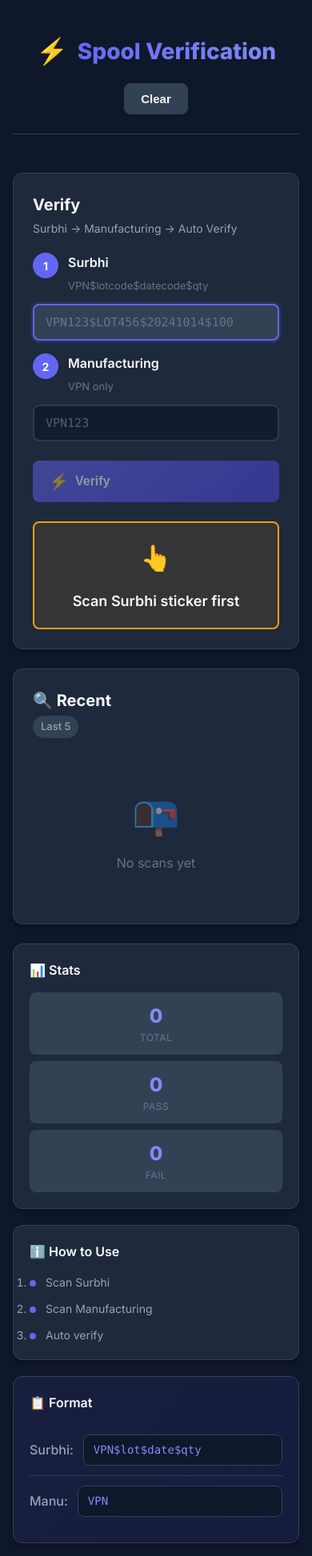
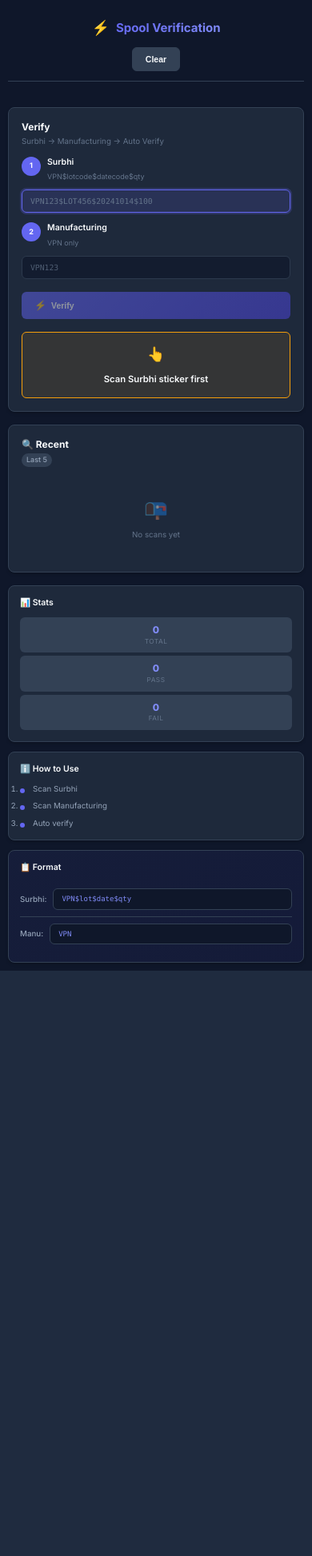
Before and after one commit to vipinkumar1997/Spool-Verfication, a Flask app: page / in a window 390 px wide. Shown: the whole page at 80% size. After the commit the page ends 1214 px from the top, so only its background shows below. Run offline with Flask 3, Linux system fonts and the light colour scheme; data that the repository does not hold is empty.

Commit message:
Fix: Reduce overall page zoom and font sizes
- Reduced base font size from 16px to 14px
- Smaller padding and margins throughout
- Compact card sizes
- Reduced input field sizes
- Smaller button sizes
- Tighter grid gaps
- Responsive font size scaling for mobile
- Better spacing for small screens

Closes #10

```diff
--- a/static/style.css
+++ b/static/style.css
@@ -13,11 +13,11 @@
     --text-secondary: #94a3b8;
     --text-muted: #64748b;
     --border: #334155;
-    --shadow: 0 4px 6px -1px rgba(0, 0, 0, 0.3);
-    --shadow-lg: 0 10px 15px -3px rgba(0, 0, 0, 0.4);
-    --radius: 12px;
-    --radius-sm: 8px;
-    --transition: all 0.2s ease;
+    --shadow: 0 2px 4px -1px rgba(0, 0, 0, 0.3);
+    --shadow-lg: 0 4px 6px -1px rgba(0, 0, 0, 0.4);
+    --radius: 8px;
+    --radius-sm: 6px;
+    --transition: all 0.15s ease;
 }
 
 /* ===== Reset & Base ===== */
@@ -27,22 +27,28 @@
     box-sizing: border-box;
 }
 
-html, body {
-    height: 100%;
+html {
+    font-size: 14px;
+}
+
+body {
+    min-height: 100vh;
     font-family: 'Inter', -apple-system, BlinkMacSystemFont, 'Segoe UI', sans-serif;
     background: var(--bg);
     color: var(--text);
-    line-height: 1.5;
+    line-height: 1.4;
+    -webkit-font-smoothing: antialiased;
+    -moz-osx-font-smoothing: grayscale;
 }
 
 /* ===== App Container ===== */
 .app-container {
     display: grid;
-    grid-template-columns: 1fr 300px;
-    gap: 24px;
+    grid-template-columns: 1fr 280px;
+    gap: 16px;
     min-height: 100vh;
-    padding: 24px;
-    max-width: 1400px;
+    padding: 16px;
+    max-width: 1200px;
     margin: 0 auto;
 }
 
@@ -52,44 +58,39 @@ html, body {
     display: flex;
     justify-content: space-between;
     align-items: center;
-    padding: 24px 0;
+    padding: 12px 0;
     border-bottom: 1px solid var(--border);
-    margin-bottom: 24px;
+    margin-bottom: 16px;
 }
 
 .logo {
     display: flex;
     align-items: center;
-    gap: 12px;
+    gap: 8px;
 }
 
 .logo-icon {
-    font-size: 2rem;
+    font-size: 1.5rem;
 }
 
 .logo h1 {
-    font-size: 1.75rem;
-    font-weight: 800;
+    font-size: 1.25rem;
+    font-weight: 700;
     background: linear-gradient(135deg, var(--primary), var(--primary-light));
     -webkit-background-clip: text;
     -webkit-text-fill-color: transparent;
     background-clip: text;
 }
 
-.header-actions {
-    display: flex;
-    gap: 12px;
-}
-
 /* ===== Buttons ===== */
 .btn {
     display: inline-flex;
     align-items: center;
-    gap: 8px;
-    padding: 10px 20px;
+    gap: 6px;
+    padding: 8px 16px;
     border: none;
     border-radius: var(--radius-sm);
-    font-size: 0.9375rem;
+    font-size: 0.875rem;
     font-weight: 600;
     cursor: pointer;
     transition: var(--transition);
@@ -106,7 +107,7 @@ html, body {
 }
 
 .btn-primary:hover:not(:disabled) {
-    transform: translateY(-2px);
+    transform: translateY(-1px);
     box-shadow: var(--shadow-lg);
 }
 
@@ -122,19 +123,19 @@ html, body {
 
 .btn-verify {
     width: 100%;
-    padding: 16px 24px;
-    font-size: 1.125rem;
-    margin-top: 24px;
+    padding: 12px 20px;
+    font-size: 0.9375rem;
+    margin-top: 16px;
 }
 
 .btn-icon {
-    font-size: 1.25rem;
+    font-size: 1rem;
 }
 
 /* ===== Main Content ===== */
 .main-content {
     display: grid;
-    gap: 24px;
+    gap: 16px;
 }
 
 /* ===== Cards ===== */
@@ -144,69 +145,69 @@ html, body {
     background: var(--bg-secondary);
     border: 1px solid var(--border);
     border-radius: var(--radius);
-    padding: 24px;
+    padding: 16px;
     box-shadow: var(--shadow);
 }
 
 .card-header {
-    margin-bottom: 20px;
+    margin-bottom: 12px;
 }
 
 .card-header h2 {
-    font-size: 1.25rem;
+    font-size: 1rem;
     font-weight: 700;
     color: var(--text);
-    margin-bottom: 4px;
+    margin-bottom: 2px;
 }
 
 .card-header .subtitle {
-    font-size: 0.875rem;
-    color: var(--text-secondary);
+    font-size: 0.8125rem;
+    color: var(--text-muted);
 }
 
 /* ===== Input Grid ===== */
 .input-grid {
     display: grid;
     grid-template-columns: 1fr auto 1fr;
-    gap: 20px;
+    gap: 12px;
     align-items: start;
 }
 
 .input-group {
     display: flex;
     flex-direction: column;
-    gap: 12px;
+    gap: 8px;
 }
 
 .input-header {
     display: flex;
     align-items: flex-start;
-    gap: 12px;
+    gap: 8px;
 }
 
 .step-badge {
     display: flex;
     align-items: center;
     justify-content: center;
-    width: 32px;
-    height: 32px;
+    width: 24px;
+    height: 24px;
     background: var(--primary);
     color: white;
     border-radius: 50%;
-    font-size: 0.875rem;
+    font-size: 0.75rem;
     font-weight: 700;
     flex-shrink: 0;
 }
 
 .input-title h3 {
-    font-size: 1rem;
+    font-size: 0.875rem;
     font-weight: 600;
     color: var(--text);
-    margin-bottom: 4px;
+    margin-bottom: 2px;
 }
 
 .format-hint {
-    font-size: 0.8125rem;
+    font-size: 0.75rem;
     color: var(--text-muted);
 }
 
@@ -216,12 +217,12 @@ html, body {
 
 .input-field {
     width: 100%;
-    padding: 14px 16px;
+    padding: 10px 12px;
     background: var(--bg-tertiary);
-    border: 2px solid var(--border);
+    border: 1px solid var(--border);
     border-radius: var(--radius-sm);
     color: var(--text);
-    font-size: 1rem;
+    font-size: 0.875rem;
     font-family: 'Monaco', 'Consolas', monospace;
     transition: var(--transition);
 }
@@ -229,7 +230,7 @@ html, body {
 .input-field:focus {
     outline: none;
     border-color: var(--primary);
-    box-shadow: 0 0 0 3px rgba(99, 102, 241, 0.15);
+    box-shadow: 0 0 0 2px rgba(99, 102, 241, 0.25);
 }
 
 .input-field:disabled {
@@ -240,14 +241,15 @@ html, body {
 
 .input-field::placeholder {
     color: var(--text-muted);
+    font-size: 0.8125rem;
 }
 
 .input-status {
     position: absolute;
-    right: 12px;
+    right: 8px;
     top: 50%;
     transform: translateY(-50%);
-    font-size: 0.875rem;
+    font-size: 0.8125rem;
     font-weight: 600;
 }
 
@@ -259,24 +261,30 @@ html, body {
     color: var(--error);
 }
 
+/* Scanner active state */
+.input-field.scanner-active {
+    background: rgba(99, 102, 241, 0.15);
+}
+
 /* ===== Arrow ===== */
 .arrow {
     display: flex;
     align-items: center;
     justify-content: center;
-    padding-top: 40px;
+    padding-top: 28px;
     color: var(--text-muted);
+    font-size: 1.25rem;
 }
 
 /* ===== Result Display ===== */
 .result-display {
     display: flex;
     align-items: center;
-    gap: 16px;
-    padding: 20px 24px;
-    margin-top: 24px;
+    gap: 12px;
+    padding: 14px 16px;
+    margin-top: 16px;
     background: var(--bg-tertiary);
-    border: 2px solid var(--border);
+    border: 1px solid var(--border);
     border-radius: var(--radius-sm);
     transition: var(--transition);
 }
@@ -297,11 +305,11 @@ html, body {
 }
 
 .result-icon {
-    font-size: 2rem;
+    font-size: 1.5rem;
 }
 
 .result-text {
-    font-size: 1.125rem;
+    font-size: 0.9375rem;
     font-weight: 600;
     flex: 1;
 }
@@ -310,14 +318,14 @@ html, body {
 .scans-list {
     display: flex;
     flex-direction: column;
-    gap: 12px;
+    gap: 8px;
 }
 
 .scan-item {
     display: flex;
     justify-content: space-between;
     align-items: center;
-    padding: 14px 16px;
+    padding: 10px 12px;
     background: var(--bg-tertiary);
     border-radius: var(--radius-sm);
     transition: var(--transition);
@@ -330,25 +338,25 @@ html, body {
 .scan-info {
     display: flex;
     flex-direction: column;
-    gap: 4px;
+    gap: 2px;
 }
 
 .scan-vpn {
     font-family: 'Monaco', 'Consolas', monospace;
     font-weight: 600;
     color: var(--text);
-    font-size: 1rem;
+    font-size: 0.875rem;
 }
 
 .scan-time {
-    font-size: 0.8125rem;
+    font-size: 0.75rem;
     color: var(--text-muted);
 }
 
 .scan-result {
-    padding: 6px 12px;
-    border-radius: 20px;
-    font-size: 0.8125rem;
+    padding: 4px 8px;
+    border-radius: 16px;
+    font-size: 0.75rem;
     font-weight: 700;
     text-transform: uppercase;
 }
@@ -369,24 +377,28 @@ html, body {
     flex-direction: column;
     align-items: center;
     justify-content: center;
-    padding: 40px 20px;
+    padding: 24px 12px;
     color: var(--text-muted);
 }
 
 .empty-icon {
-    font-size: 3rem;
-    margin-bottom: 12px;
+    font-size: 2rem;
+    margin-bottom: 8px;
     opacity: 0.5;
+}
+
+.empty-state p {
+    font-size: 0.8125rem;
 }
 
 /* ===== Badge ===== */
 .badge {
     display: inline-block;
-    padding: 4px 10px;
+    padding: 2px 6px;
     background: var(--bg-tertiary);
     color: var(--text-secondary);
-    border-radius: 20px;
-    font-size: 0.8125rem;
+    border-radius: 12px;
+    font-size: 0.75rem;
     font-weight: 500;
 }
 
@@ -394,7 +406,7 @@ html, body {
 .sidebar {
     display: flex;
     flex-direction: column;
-    gap: 20px;
+    gap: 12px;
     height: fit-content;
 }
 
@@ -402,40 +414,40 @@ html, body {
     background: var(--bg-secondary);
     border: 1px solid var(--border);
     border-radius: var(--radius);
-    padding: 20px;
+    padding: 14px;
 }
 
 .sidebar-card h3 {
-    font-size: 1rem;
+    font-size: 0.875rem;
     font-weight: 600;
     color: var(--text);
-    margin-bottom: 16px;
+    margin-bottom: 10px;
 }
 
 /* ===== Stats ===== */
 .stats {
     display: grid;
     grid-template-columns: repeat(3, 1fr);
-    gap: 16px;
+    gap: 8px;
 }
 
 .stat-item {
     display: flex;
     flex-direction: column;
     align-items: center;
-    padding: 12px;
+    padding: 8px;
     background: var(--bg-tertiary);
     border-radius: var(--radius-sm);
 }
 
 .stat-value {
-    font-size: 1.5rem;
+    font-size: 1.125rem;
     font-weight: 800;
     color: var(--primary-light);
 }
 
 .stat-label {
-    font-size: 0.75rem;
+    font-size: 0.6875rem;
     color: var(--text-muted);
     text-transform: uppercase;
     letter-spacing: 0.5px;
@@ -445,13 +457,13 @@ html, body {
 .instructions {
     display: flex;
     flex-direction: column;
-    gap: 12px;
+    gap: 8px;
 }
 
 .instructions li {
-    font-size: 0.875rem;
+    font-size: 0.8125rem;
     color: var(--text-secondary);
-    padding-left: 20px;
+    padding-left: 16px;
     position: relative;
 }
 
@@ -459,27 +471,23 @@ html, body {
     content: '';
     position: absolute;
     left: 0;
-    top: 8px;
-    width: 8px;
-    height: 8px;
+    top: 6px;
+    width: 6px;
+    height: 6px;
     background: var(--primary);
     border-radius: 50%;
 }
 
-.instructions strong {
-    color: var(--text);
-}
-
 /* ===== Format Card ===== */
 .format-card {
-    background: linear-gradient(135deg, rgba(99, 102, 241, 0.1), rgba(79, 70, 229, 0.1));
+    background: linear-gradient(135deg, rgba(99, 102, 241, 0.08), rgba(79, 70, 229, 0.08));
 }
 
 .format-rule {
     display: flex;
     align-items: center;
-    gap: 12px;
-    padding: 12px 0;
+    gap: 8px;
+    padding: 8px 0;
     border-bottom: 1px solid var(--border);
 }
 
@@ -490,16 +498,17 @@ html, body {
 .rule-label {
     color: var(--text-secondary);
     font-weight: 500;
+    font-size: 0.8125rem;
 }
 
 .rule-code {
     flex: 1;
-    padding: 8px 12px;
+    padding: 6px 10px;
     background: var(--bg);
     border: 1px solid var(--border);
     border-radius: var(--radius-sm);
     font-family: 'Monaco', 'Consolas', monospace;
-    font-size: 0.875rem;
+    font-size: 0.75rem;
     color: var(--primary-light);
 }
 
@@ -520,7 +529,7 @@ html, body {
 
     .input-grid {
         grid-template-columns: 1fr;
-        gap: 16px;
+        gap: 12px;
     }
 
     .arrow {
@@ -530,12 +539,12 @@ html, body {
 
 @media (max-width: 768px) {
     .app-container {
-        padding: 16px;
+        padding: 12px;
     }
 
     .header {
         flex-direction: column;
-        gap: 16px;
+        gap: 12px;
         text-align: center;
     }
 
@@ -549,62 +558,78 @@ html, body {
 
     .stats {
         grid-template-columns: 1fr;
-        gap: 8px;
+        gap: 6px;
     }
 
     .result-display {
         flex-direction: column;
         text-align: center;
     }
+
+    html {
+        font-size: 13px;
+    }
 }
 
 @media (max-width: 480px) {
+    .app-container {
+        padding: 10px;
+    }
+
     .btn-verify {
-        padding: 14px 20px;
-        font-size: 1rem;
+        padding: 10px 16px;
+        font-size: 0.875rem;
     }
 
     .input-field {
-        padding: 12px 14px;
-        font-size: 0.9375rem;
+        padding: 8px 10px;
+        font-size: 0.8125rem;
     }
 
     .scan-item {
         flex-direction: column;
-        gap: 8px;
+        gap: 6px;
         text-align: center;
+    }
+
+    .stats {
+        gap: 4px;
+    }
+
+    .stat-value {
+        font-size: 1rem;
+    }
+
+    html {
+        font-size: 12px;
     }
 }
 
 /* ===== Animations ===== */
 @keyframes pulse {
-    0%, 100% {
-        opacity: 1;
-    }
-    50% {
-        opacity: 0.7;
-    }
+    0%, 100% { opacity: 1; }
+    50% { opacity: 0.7; }
 }
 
 .result-display.success {
-    animation: pulse 1s ease;
+    animation: pulse 0.5s ease;
 }
 
 .result-display.error {
-    animation: pulse 1s ease;
-}
-
-.scan-item {
-    animation: slideIn 0.3s ease;
+    animation: pulse 0.5s ease;
 }
 
 @keyframes slideIn {
     from {
         opacity: 0;
-        transform: translateX(-20px);
+        transform: translateX(-10px);
     }
     to {
         opacity: 1;
         transform: translateX(0);
     }
 }
+
+.scan-item {
+    animation: slideIn 0.2s ease;
+}
```
